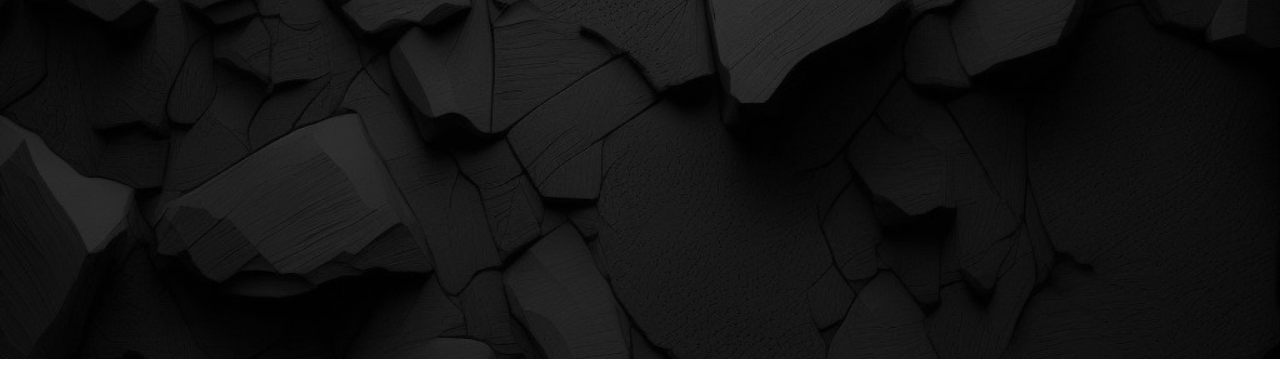
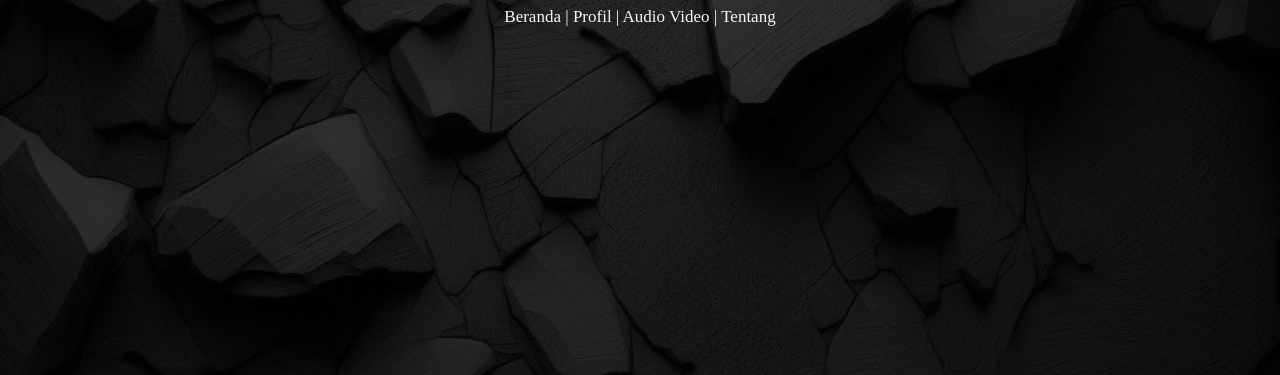
Before and after one commit to rskymaulna/rskymaulna.github.io, a plain HTML site: page index.html in a window 1280 px wide. Shown: the part 441-816 px from the top of the page. Drawn offline with Linux system fonts and the light colour scheme.

Commit message:
memodifikasi ulang style div

```diff
--- a/index.html
+++ b/index.html
@@ -7,7 +7,7 @@
   <title>Web Saya</title>
 </head>
 <body style="background-image: url('background_real.jpg'); background-repeat: no-repeat; background-size: cover;">
-  <div style="display: flex; justify-content: center; align-items: center; color: aliceblue; height: inherit; width: inherit;">
+  <div style="display: flex; flex-direction: column; justify-content: center; align-items: center; color: aliceblue; height: 100vh; width: inherit;">
     <h1 style="font-size: 40px; color: aliceblue;">WEB SAYA</h1>
     <p style="font-size: 17px;">
       <a href="Beranda.html" style="text-decoration: none; color: aliceblue;">Beranda</a> |
```
